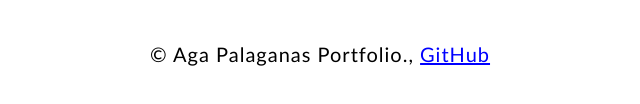
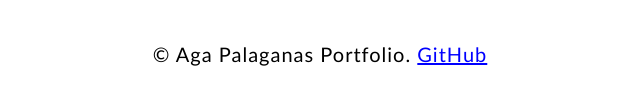
Before and after one commit to MioneHiel/MioneHiel.github.io, a plain HTML site: page index.html in a window 1280 px wide. Shown: the part 1590-1694 px from the top of the page, 320-960 px from the left. Drawn offline with Linux system fonts and the light colour scheme.

Commit message:
Update index.html

```diff
--- a/index.html
+++ b/index.html
@@ -109,7 +109,7 @@
         <!--Footer section-->
         <footer>
             <p>
-                <p class="center">&copy Aga Palaganas Portfolio., <a href="https://mionehiel.github.io/" target="_blank">GitHub</a></p>
+                <p class="center">&copy Aga Palaganas Portfolio. <a href="https://mionehiel.github.io/" target="_blank">GitHub</a></p>
                 <br>
             </p>
         </footer>
```
